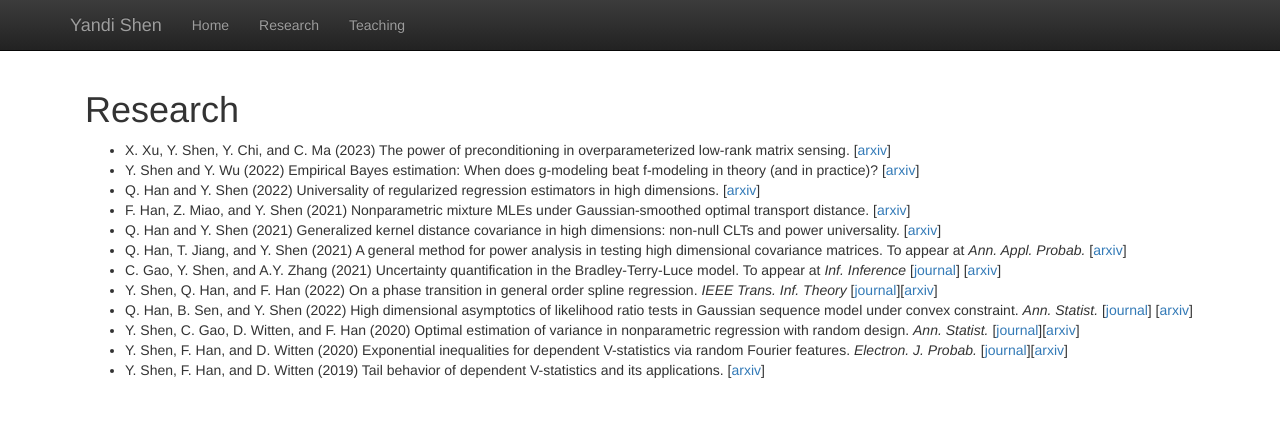
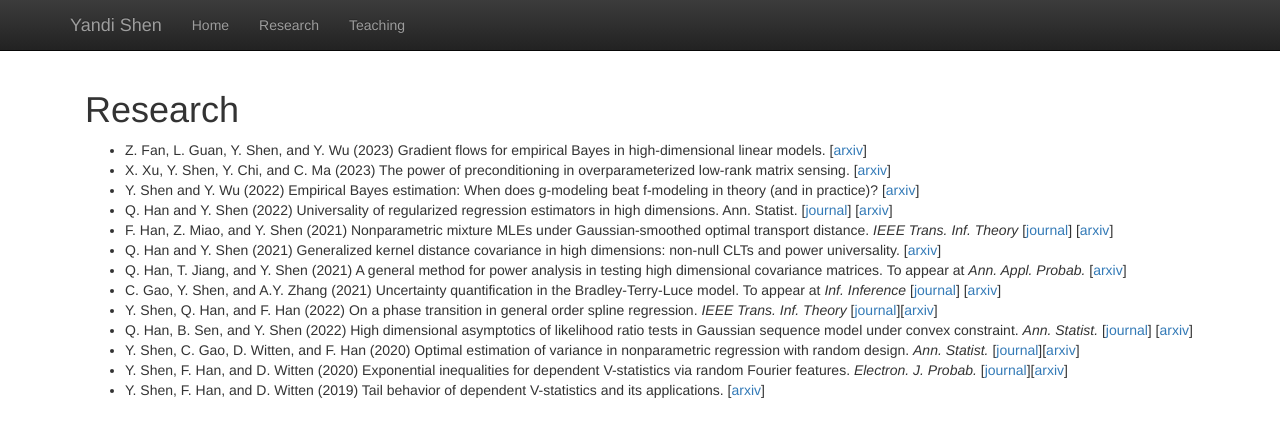
Before and after one commit to SayidShen/SayidShen.github.io, a Jekyll site: the page built from research.html, in a window 1280 px wide. Shown: the top 437 px of the page. Built offline with Jekyll 4.4.1, drawn with Linux system fonts in a browser that asks for light colours; nearby versions of some CDN libraries; library files that are not in the unit come from our copies.

Commit message:
Add files via upload
update research page

```diff
--- a/research.html
+++ b/research.html
@@ -10,16 +10,20 @@ title:  'Research'
 
   <ul>
 
+    <li> Z. Fan, L. Guan, Y. Shen, and Y. Wu (2023) Gradient flows for empirical Bayes in high-dimensional linear models. [<a href = "https://arxiv.org/abs/2312.12708">arxiv</a>]
+    </li>
+
+
     <li> X. Xu, Y. Shen, Y. Chi, and C. Ma (2023) The power of preconditioning in overparameterized low-rank matrix sensing. [<a href = "https://arxiv.org/abs/2302.01186">arxiv</a>]
     </li>
 
     <li> Y. Shen and Y. Wu (2022) Empirical Bayes estimation: When does g-modeling beat f-modeling in theory (and in practice)? [<a href = "https://arxiv.org/abs/2211.12692">arxiv</a>]
     </li>
 
-    <li> Q. Han and Y. Shen (2022) Universality of regularized regression estimators in high dimensions. [<a href = "https://arxiv.org/abs/2206.07936">arxiv</a>]
+    <li> Q. Han and Y. Shen (2022) Universality of regularized regression estimators in high dimensions. Ann. Statist.</i> [<a href = "https://projecteuclid.org/journals/annals-of-statistics/volume-51/issue-4/Universality-of-regularized-regression-estimators-in-high-dimensions/10.1214/23-AOS2309.short">journal</a>] [<a href = "https://arxiv.org/abs/2206.07936">arxiv</a>]
     </li>
 
-    <li>F. Han, Z. Miao, and Y. Shen (2021) Nonparametric mixture MLEs under Gaussian-smoothed optimal transport distance. [<a href = "https://arxiv.org/abs/2112.02421">arxiv</a>]
+    <li>F. Han, Z. Miao, and Y. Shen (2021) Nonparametric mixture MLEs under Gaussian-smoothed optimal transport distance. <i> IEEE Trans. Inf. Theory </i> [<a href = "https://ieeexplore.ieee.org/document/10194415">journal</a>] [<a href = "https://arxiv.org/abs/2112.02421">arxiv</a>]
     </li>
 
      <li>Q. Han and Y. Shen (2021) Generalized kernel distance covariance in high dimensions: non-null CLTs and power universality. [<a href = "https://arxiv.org/abs/2106.07725">arxiv</a>]
```
